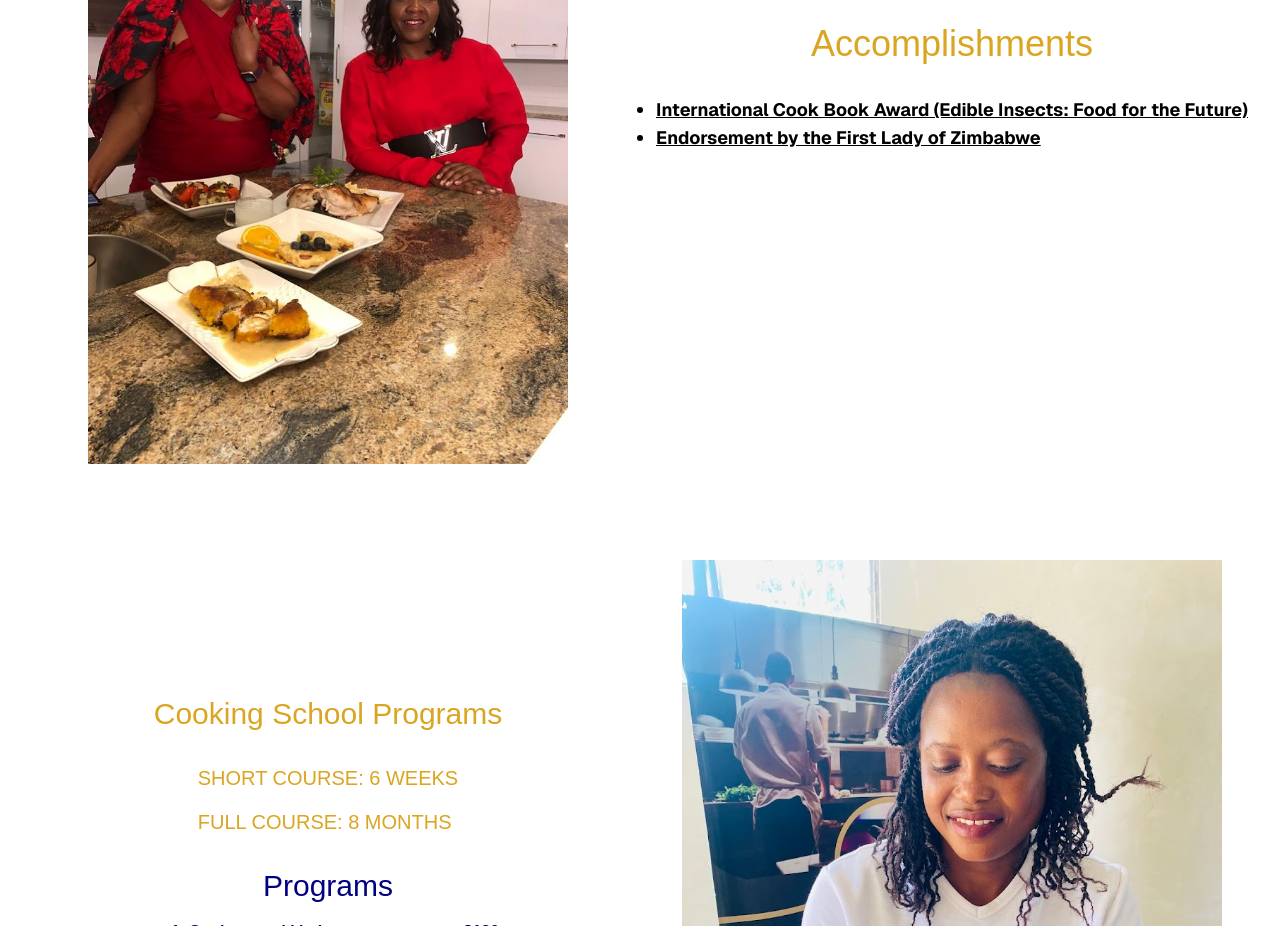
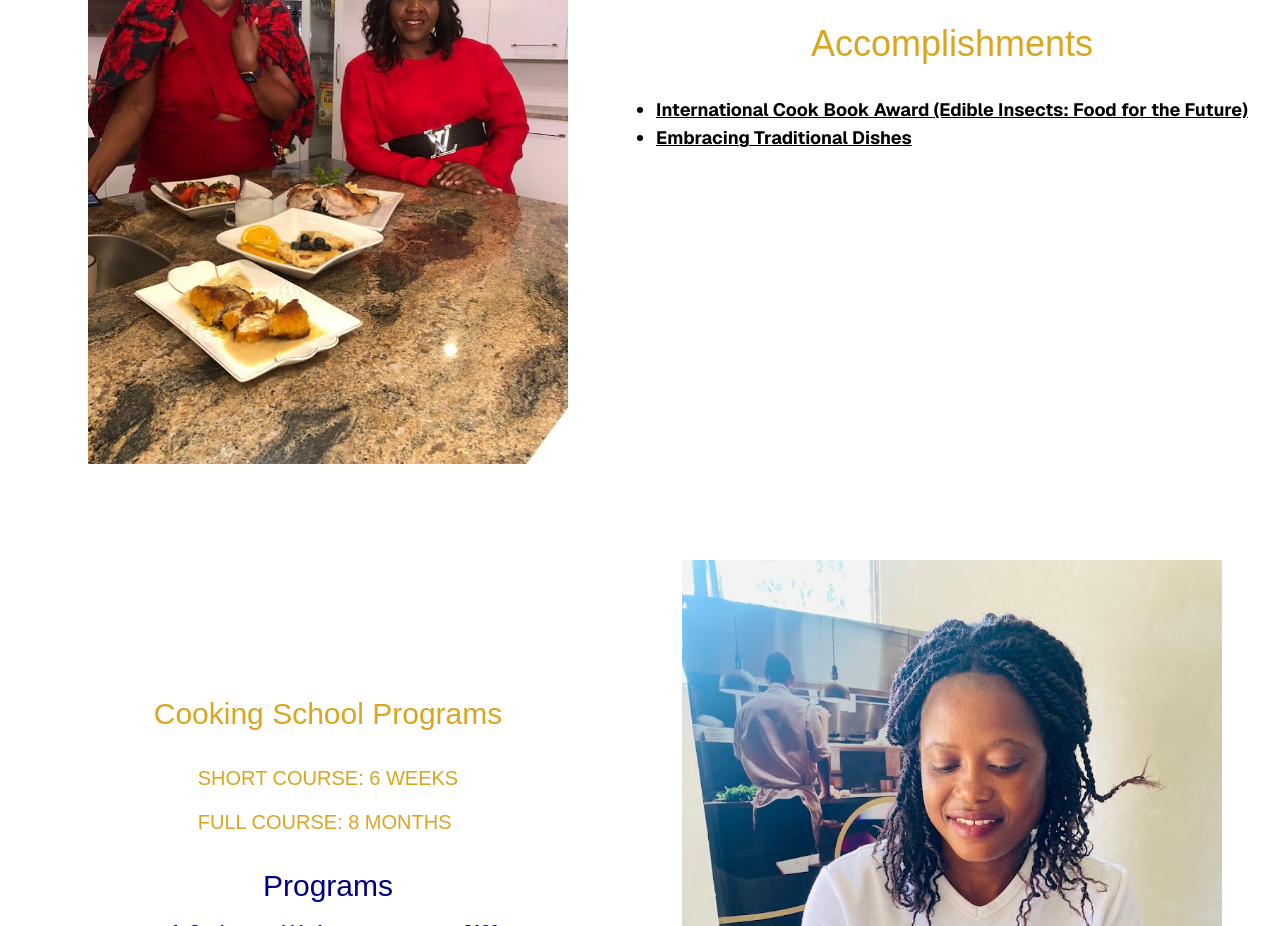
Before and after one commit to tawanda-profuse/dulsie-kys-cooking, a Next.js app: page / in a window 1280 px wide. Shown: the part 1160-2086 px from the top of the page. Built offline with nearby package versions, Linux system fonts and the light colour scheme; a web font is replaced by a local one.

Commit message:
Update page.js

```diff
--- a/src/app/page.js
+++ b/src/app/page.js
@@ -109,7 +109,7 @@ export default function Home() {
                 target="_blank"
                 href="https://www.herald.co.zw/restaurants-embrace-first-ladys-traditional-foods-call/"
               >
-                Endorsement by the First Lady of Zimbabwe
+                Embracing Traditional Dishes
               </a>
             </li>
           </ul>
```
